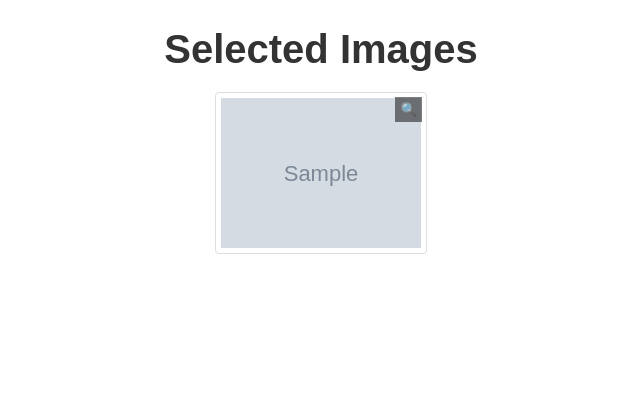
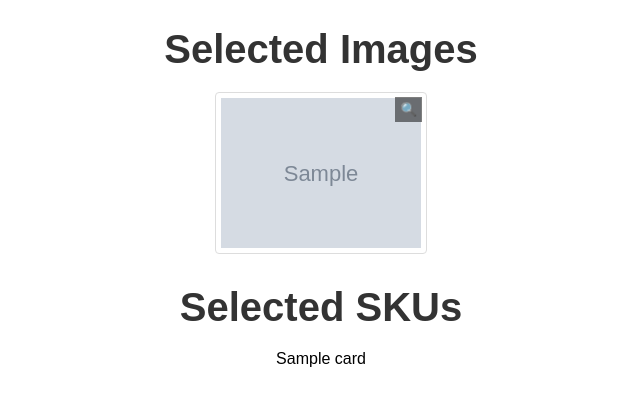
Before and after one commit to majedjun17/Unilever-Activation-Planner, a Flask app: template templates/display.html in a window 1280 px wide. Shown: the top 406 px of the page, without its empty margins (319-959 px from the left). Run offline with Flask 3, Linux system fonts and the light colour scheme; the template is opened without the code that fills it: most values are stand-ins (such as "Sample title", 1, 10 or a date in 2020); grey boxes marked "Sample" are stand-in pictures; parts of the project's set-up code (start-up, migrations or seed data) failed here and were passed over.

Commit message:
Rerouting correctly

```diff
--- a/main.py
+++ b/main.py
@@ -19,9 +19,12 @@ dimensions = {
     'image_35_1.png': [4, 1, 1]
 }
 
-
+selected_cards = ''
 @app.route('/stands', methods=['GET', 'POST'])
-def home():
+def stands():
+    global selected_cards
+    selected_cards = request.form.getlist('selected_cards')
+    selected_cards = selected_cards[0].split(',')
     images = {
         'Jif': ['image_2_2.png', 'image_3_2.png', 'image_4_2.png'],
         'Omo': ['image_18_2.png', 'image_6_2.png', 'image_19_2.png'],
@@ -48,7 +51,7 @@ def display():
     selected_images = ''
     selected_images = request.form.getlist('selected_images')
     selected_images = selected_images[0].split(',')
-    return render_template('display.html', images=selected_images)
+    return render_template('display.html', images=selected_images, cards=selected_cards)
 
 @app.route('/', methods=['GET', 'POST'])
 def items():
--- a/templates/display.html
+++ b/templates/display.html
@@ -23,6 +23,14 @@
         <span class="close" onclick="closeModal()">&times;</span>
         <img class="modal-content" id="modalImage">
     </div>
+    <h1>Selected SKUs</h1>
+    <div class="card-gallery" >
+        {% for card in cards %}
+            <p class="card">
+                {{ card }}
+            </p>
+        {% endfor %}
+    </div>
 </body>
 <script>
     function showModal(src) {
--- a/templates/items.html
+++ b/templates/items.html
@@ -20,7 +20,7 @@
         <!-- Subcards will be generated here -->
     </div>
 
-    <form id="cardForm" method="POST" action="{{ url_for('calculate') }}">
+    <form id="cardForm" method="POST" action="{{ url_for('stands') }}">
         <input type="hidden" name="selected_cards" id="selectedCards">
         <button id="submit-button" onclick="submitSelected()" style="display: none;" hidden>Submit</button>
     </form>
```
